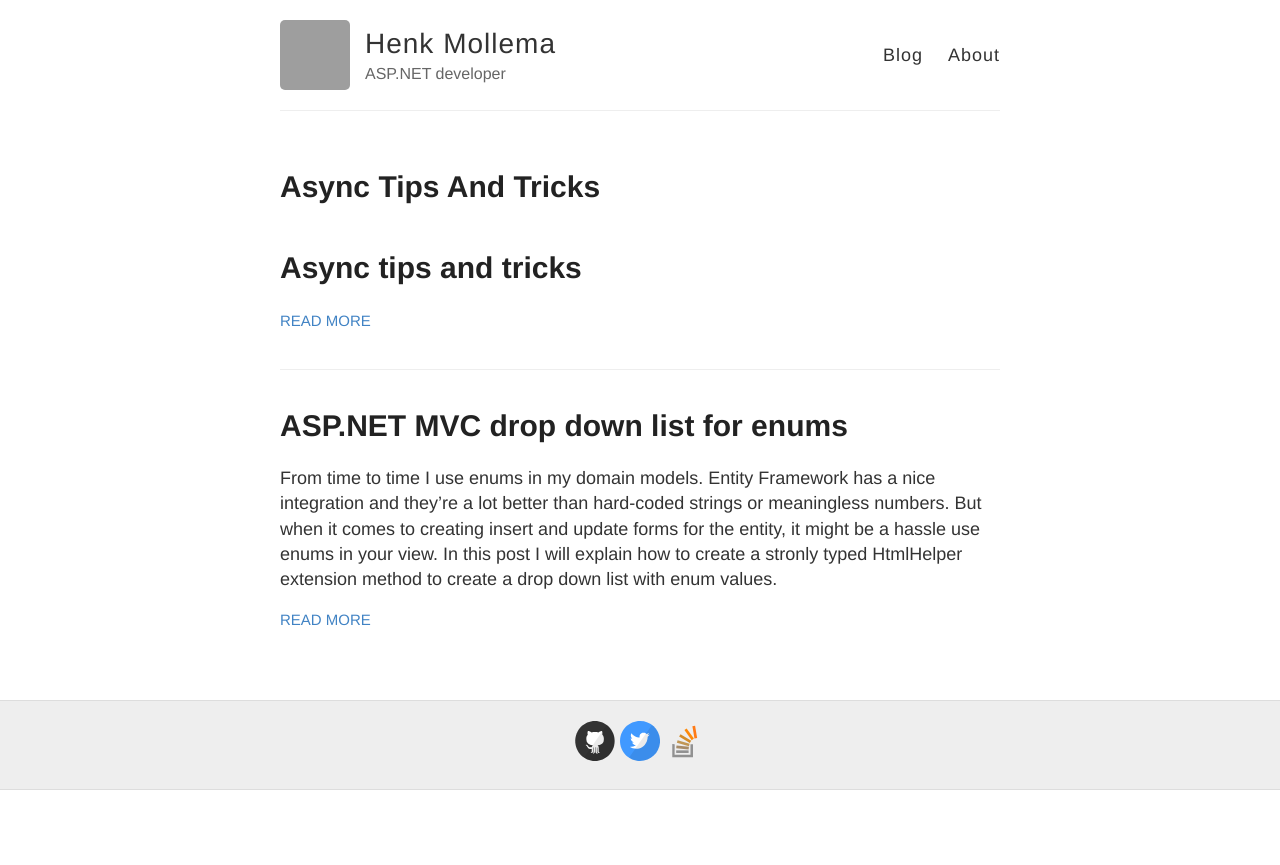
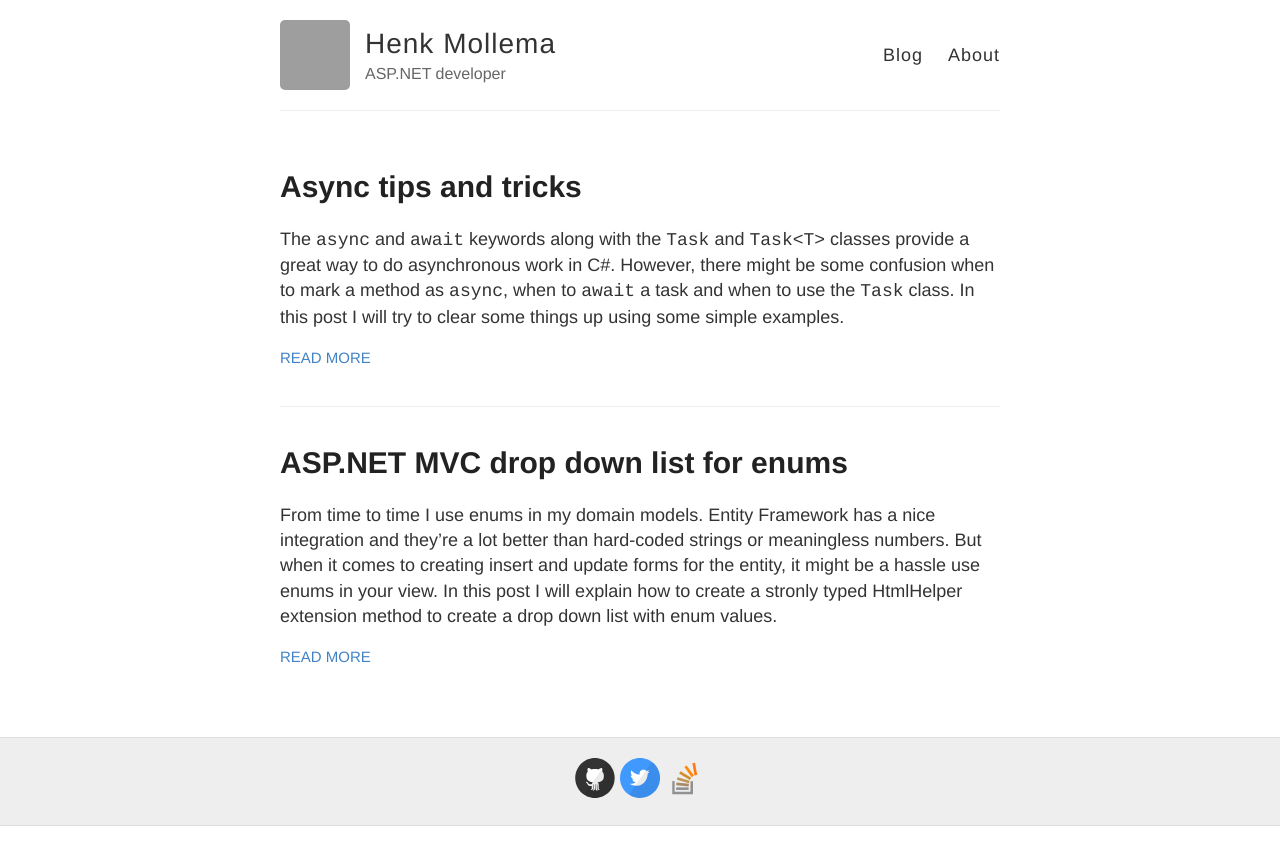
Before and after one commit to henkmollema/henkmollema.github.io, a Jekyll site: the page built from index.html, in a window 1280 px wide. Shown: the top 865 px of the page. Built offline with Jekyll 4.4.1, drawn with Linux system fonts in a browser that asks for light colours; Markdown is read by kramdown in place of the engine named in the settings; grey boxes are pictures that could not be loaded.

Commit message:
Update 2015-11-27-Async-tips-and-tricks.md

```diff
--- a/_posts/2015-11-27-Async-tips-and-tricks.md
+++ b/_posts/2015-11-27-Async-tips-and-tricks.md
@@ -1,4 +1,7 @@
-# Async tips and tricks
+---
+layout: post
+title: Async tips and tricks
+---
 
 The `async` and `await` keywords along with the `Task` and `Task<T>` classes provide a great way to do asynchronous work in C#. However, there might be some confusion when to mark a method as `async`, when to `await` a task and when to use the `Task` class. In this post I will try to clear some things up using some simple examples.
 
```
